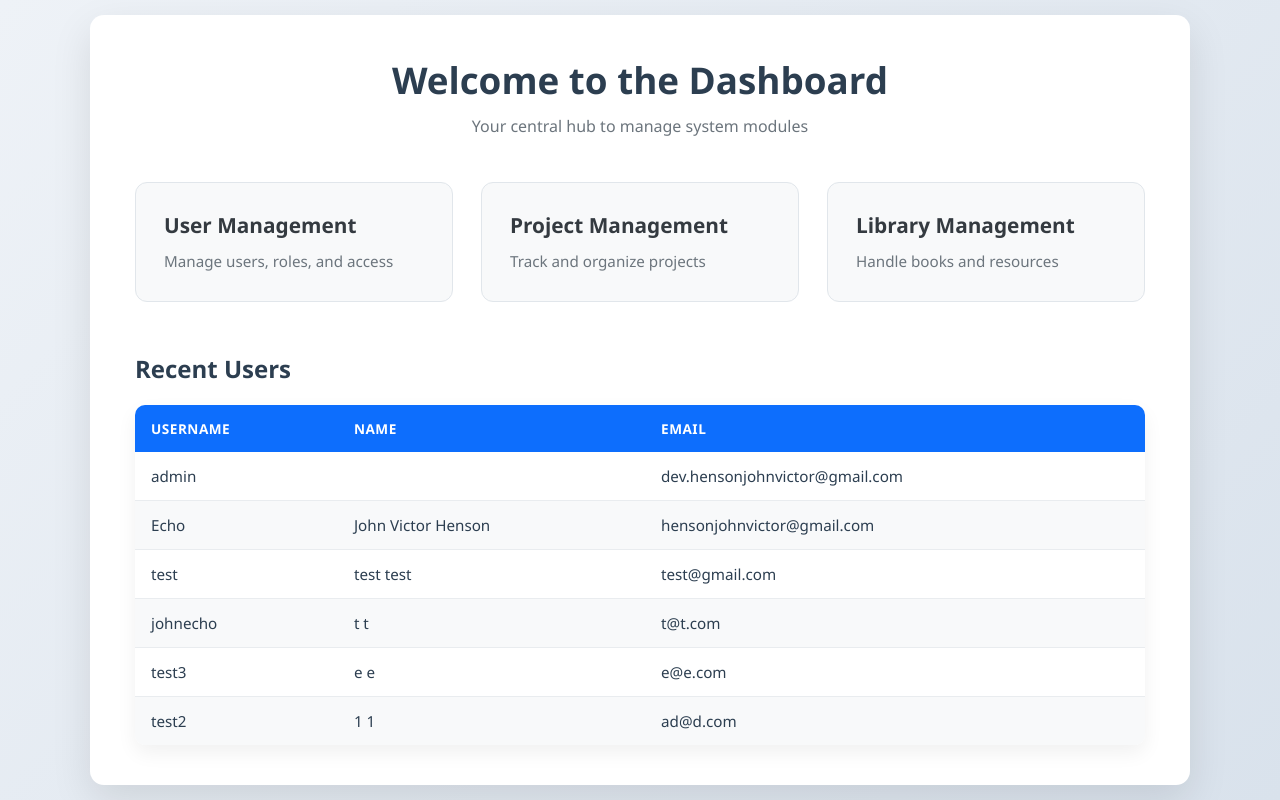
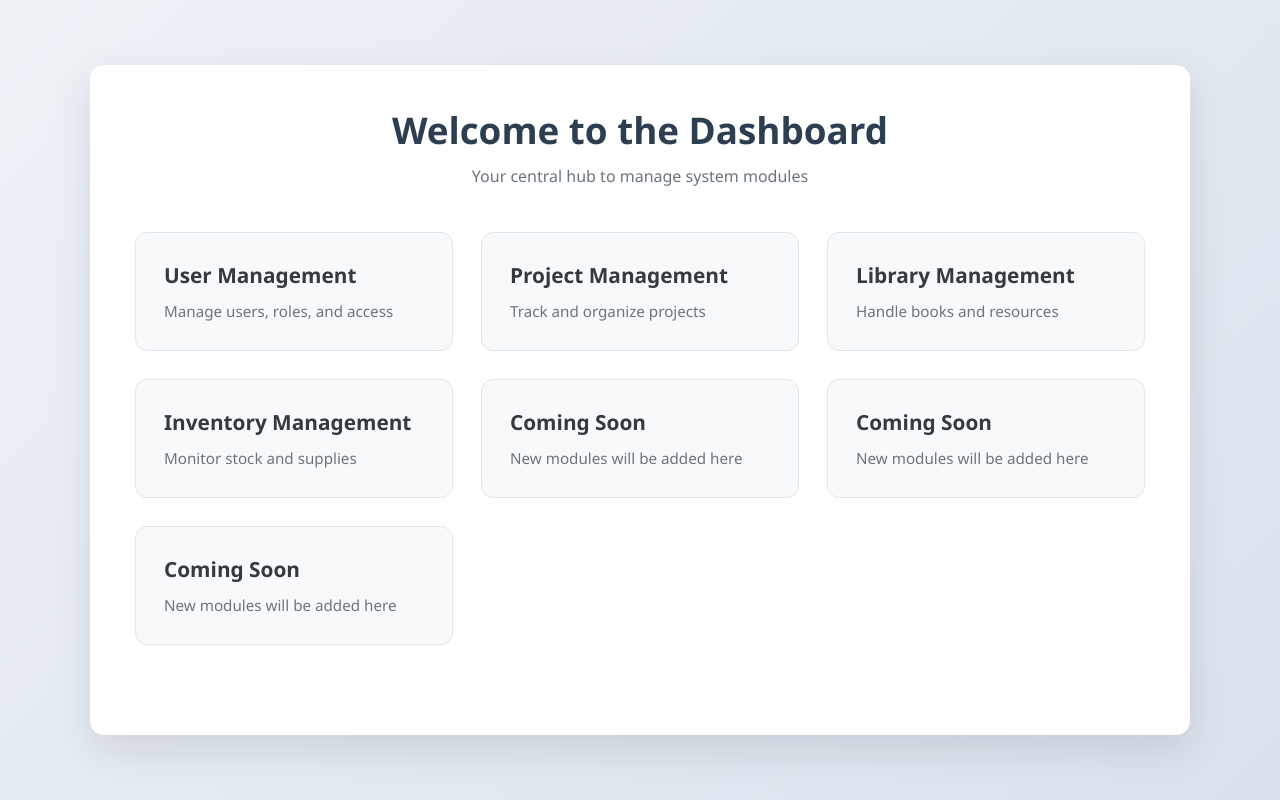
Before and after one commit to JohnExho/unified, a Django app: page /dashboard/ in a window 1280 px wide. Run offline with Django 5.2, Linux system fonts and the light colour scheme; data comes from the database, SQL or seed files in the repository; both versions use the stored data as it was after the commit.

Commit message:
added .sqlite3 to gitingore  --modified views.py to have pagination in the dashboard

```diff
--- a/core/templates/core/pages/dashboard.html
+++ b/core/templates/core/pages/dashboard.html
@@ -35,11 +35,39 @@
                         <p>Handle books and resources</p>
                     </a>
                 </li>
+
+                <li>
+                    <a href="{% url 'inventorymanagement:inventory-dashboard' %}" class="card">
+                        <h3>Inventory Management</h3>
+                        <p>Monitor stock and supplies</p>
+                    </a>
+                </li>
+
+                <li>
+                    <a href="#" class="card disabled">
+                        <h3>Coming Soon</h3>
+                        <p>New modules will be added here</p>
+                    </a>
+                </li>
+
+                <li>
+                    <a href="#" class="card disabled">
+                        <h3>Coming Soon</h3>
+                        <p>New modules will be added here</p>
+                    </a>
+                </li>
+
+                <li>
+                    <a href="#" class="card disabled">
+                        <h3>Coming Soon</h3>
+                        <p>New modules will be added here</p>
+                    </a>
+                </li>
             </ul>
         </nav>
 
         {% comment %} user_list here {% endcomment %}
-        {% if user_list %}
+        {% if user in users %}
         <section class="user-list-section">
             <h2>Recent Users</h2>
             <table class="user-list-table">
@@ -51,7 +79,7 @@
                     </tr>
                 </thead>
                 <tbody>
-                    {% for user in user_list %}
+                    {% for user in users %}
                     <tr>
                         <td>{{ user.username }}</td>
                         <td>{{ user.first_name }} {{ user.last_name }}</td>
--- a/core/views.py
+++ b/core/views.py
@@ -12,6 +12,7 @@ from django.contrib import messages
 import random, uuid
 from django.http import JsonResponse
 from django.views.decorators.http import require_POST
+from django.core.paginator import Paginator
 
 
 User = get_user_model()
@@ -159,13 +160,20 @@ def system_selection(request):
         messages.error(request, "No Access.")
         return redirect('core:core_login')
 
-    # Handle system selection
+    # --- Ensure 'core' is always first ---
+    systems = sorted(
+        systems,
+        key=lambda s: 0 if s.get('url') == 'core' else 1
+    )
+
+    # Persist the ordered list (important for POST validation consistency)
+    request.session['accessible_systems'] = systems
+
     if request.method == 'POST':
         selected_system = request.POST.get('system')
 
         # Verify the user has access to this system
         if any(s['url'] == selected_system for s in systems):
-            # Log the login for the selected system
             AdminLog.objects.create(
                 user=request.user,
                 target_model="User",
@@ -177,37 +185,32 @@ def system_selection(request):
                 description=f"User logged in for {selected_system}"
             )
 
-            # Clear the session data
+            # Clear selection list after use
             del request.session['accessible_systems']
-
-            # Store the selected system in session
             request.session['current_system'] = selected_system
 
-            # Redirect to the dashboard
             if selected_system == 'core':
                 return redirect('core:core_dashboard')
-            else:
-                return redirect(f"/{selected_system}")
-        else:
-            messages.error(request, "Invalid system selection.")
-            return redirect('core:core_login')
+            return redirect(f"/{selected_system}")
 
-    return render(request, 'core/pages/system_selection.html', {'systems': systems})
+        messages.error(request, "Invalid system selection.")
+        return redirect('core:core_login')
+
+    return render(
+        request,
+        'core/pages/system_selection.html',
+        {'systems': systems}
+    )
+
 
 def core_logout(request, system_name=None):
-    """
-    Handle logout for both core and system-specific contexts.
+    # Resolve current system
+    current_system = system_name or request.session.get('current_system', 'core')
 
-    Args:
-        system_name: Optional system name from URL pattern
-    """
-    # Priority: URL parameter > session value > default to 'core'
-    if system_name:
-        current_system = system_name
-    else:
-        current_system = request.session.get('current_system', 'core')
+    # Capture user state BEFORE logout
+    is_admin = request.user.is_authenticated and request.user.is_superuser
 
-    # Log the logout action BEFORE clearing session
+    # Log logout action
     if request.user.is_authenticated:
         AdminLog.objects.create(
             user=request.user,
@@ -220,17 +223,22 @@ def core_logout(request, system_name=None):
             description=f'User logged out from {current_system}'
         )
 
-    # Clear authentication and session
+    # Logout and clear session
     auth_logout(request)
     request.session.flush()
 
-    # Redirect to the system's login page
-    if current_system and current_system != 'core':
-        # return redirect(f'{current_system}:login')  # Use named URL
-        # OR if you prefer absolute path:
+    messages.info(request, "You have been logged out.")
+
+    # Admins ALWAYS go to core
+    if is_admin:
+        return redirect('core:core_login')
+
+    # Non-core systems redirect to their own login
+    if current_system != 'core':
         return redirect(f'/{current_system}/login/')
 
     return redirect('core:core_login')
+
 
 def user_list(request):
     systems = request.session.get('accessible_systems', [])
@@ -624,6 +632,17 @@ def change_password(request):
     return redirect("projectmanagement:pm-settings")
 
 def dashboard(request):
-    user_list = User.objects.all()
+    users_qs = User.objects.order_by('-date_joined')
+    paginator = Paginator(users_qs, 10)
 
-    return render(request, 'core/pages/dashboard.html' , {'user_list': user_list})
+    page_number = request.GET.get('page')
+    users = paginator.get_page(page_number)
+
+    return render(
+        request,
+        'core/pages/dashboard.html',
+        {
+            'users': users,                 # iterable (Page object)
+            'total_users': paginator.count, # int
+        }
+    )
```
Also changed, not shown: db.sqlite3, 1 other file.
